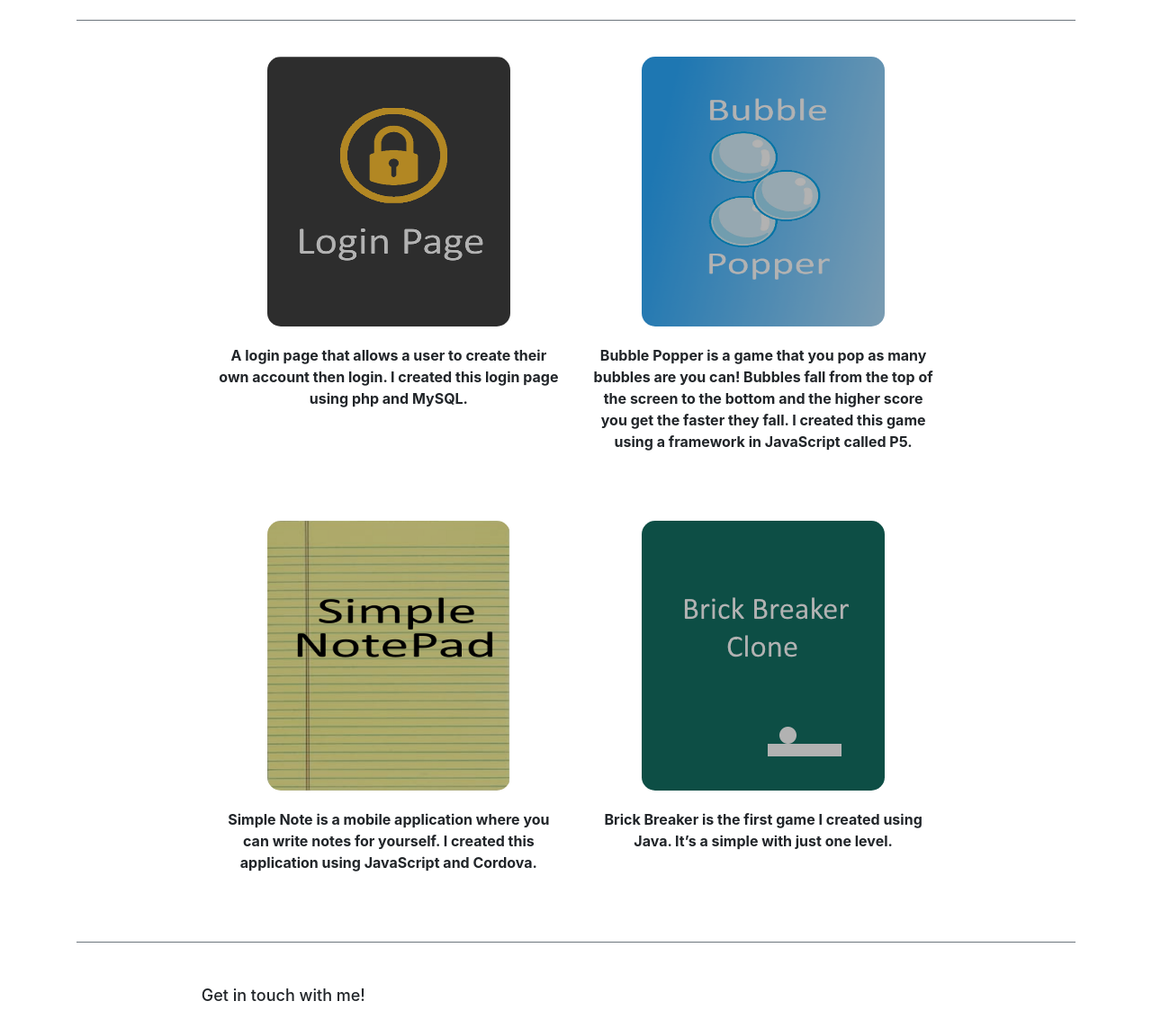
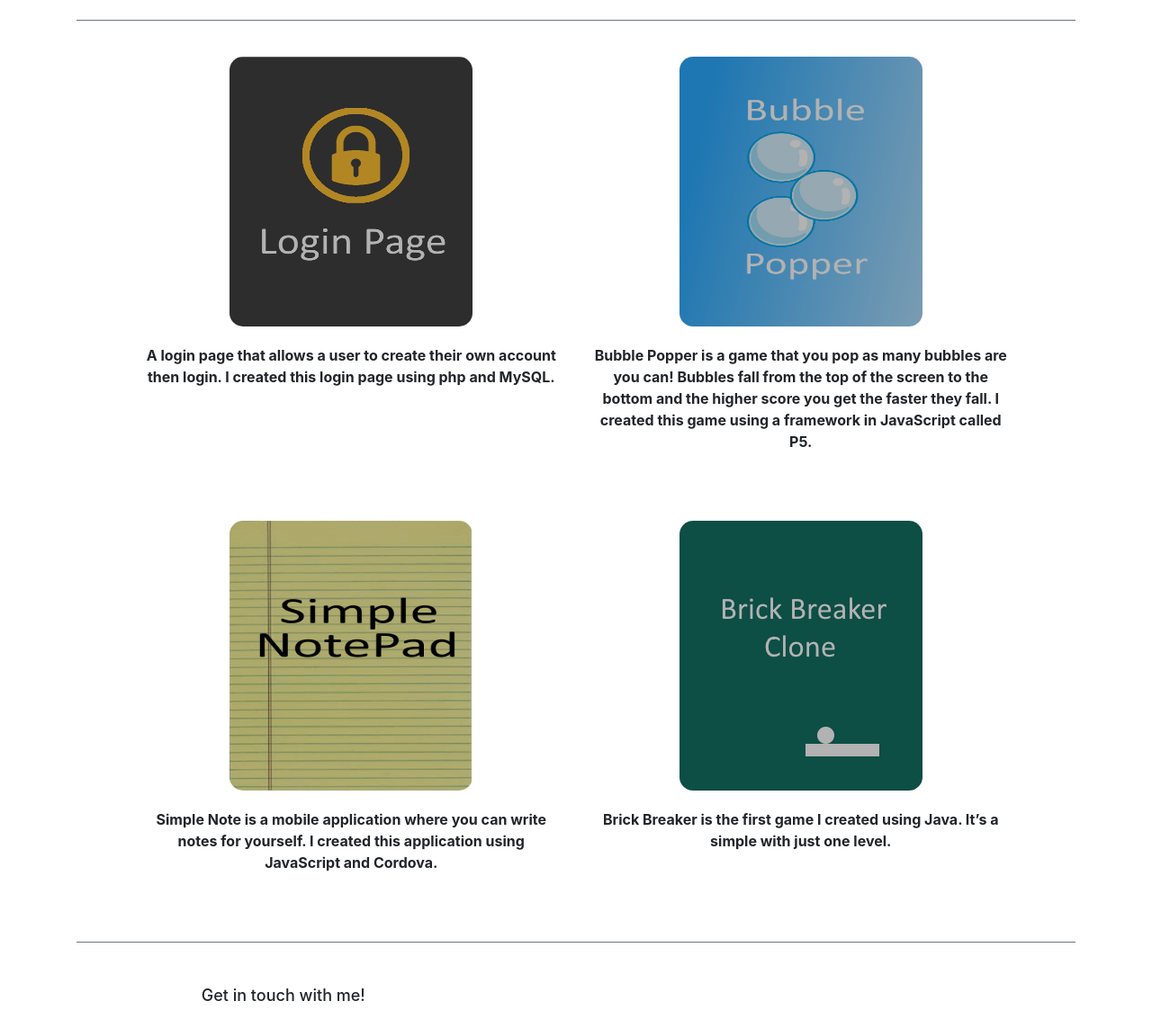
Before and after one commit to Shahen-M/Portfolio, a PHP site: page / in a window 1280 px wide. Shown: the part 2946-4089 px from the top of the page at 90% size. Run offline with PHP 8.4, Linux system fonts and the light colour scheme; some libraries are stand-ins or nearby versions.

Commit message:
updated files

```diff
--- a/css/style.css
+++ b/css/style.css
@@ -224,7 +224,13 @@ h5 {
 
 @media (min-width: 0px) {
   .git_project img {
-    width: 70%;
+    width: 275px;
+    max-width: 100%;
+  }
+
+  .git_project {
+    width: 373px;
+    max-width: 100%;
   }
 
   .image-content {
@@ -374,7 +380,7 @@ h5 {
 
 @media (min-width: 768px) {
   .git_project img {
-    width: 55%;
+    width: 75%;
   }
 
   .content {
@@ -449,6 +455,10 @@ h5 {
 }
 
 @media (min-width: 992px) {
+  .git_project {
+    width: 90%;
+  }
+
   .image-content {
     display: block;
   }
--- a/index.html
+++ b/index.html
@@ -183,12 +183,12 @@
 
     <div class="row footer">
       <div class="col-sm-4 text-center mx-auto pt-5">
-        <a href="https://github.com/Shahen246"><img src="images/github.png" alt="github"></a>
+        <a href="https://github.com/Shahen-M"><img src="images/github.png" alt="github"></a>
         <a href="https://www.linkedin.com/in/shahen-matevosyan-73407b177"><img src="images/linkedin.png" alt="linkedin"></a>
         <p class="text-white"> Shahen Matevosyan </p>
       </div>
     </div>
-<!--https://github.com/Shahen246-->
+<!--https://github.com/Shahen-M-->
 
     <script src="https://code.jquery.com/jquery-2.2.4.js" integrity="sha256-iT6Q9iMJYuQiMWNd9lDyBUStIq/8PuOW33aOqmvFpqI=" crossorigin="anonymous"></script>
     <script src="https://cdnjs.cloudflare.com/ajax/libs/popper.js/1.12.9/umd/popper.min.js" integrity="sha384-ApNbgh9B+Y1QKtv3Rn7W3mgPxhU9K/ScQsAP7hUibX39j7fakFPskvXusvfa0b4Q" crossorigin="anonymous"></script>
```
